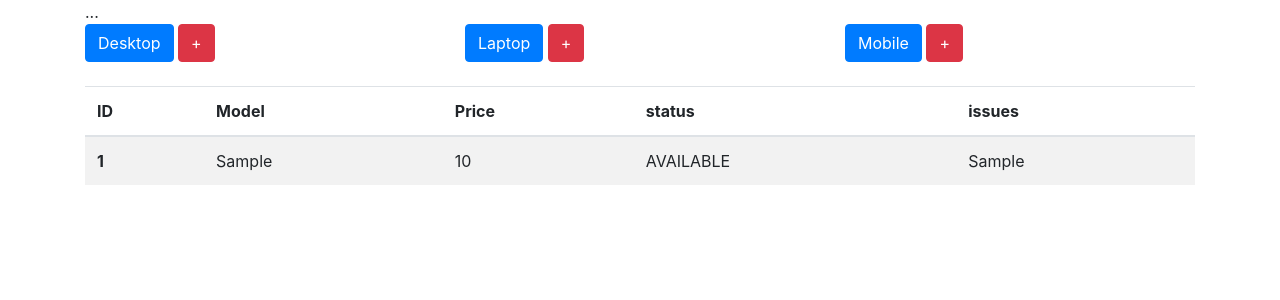
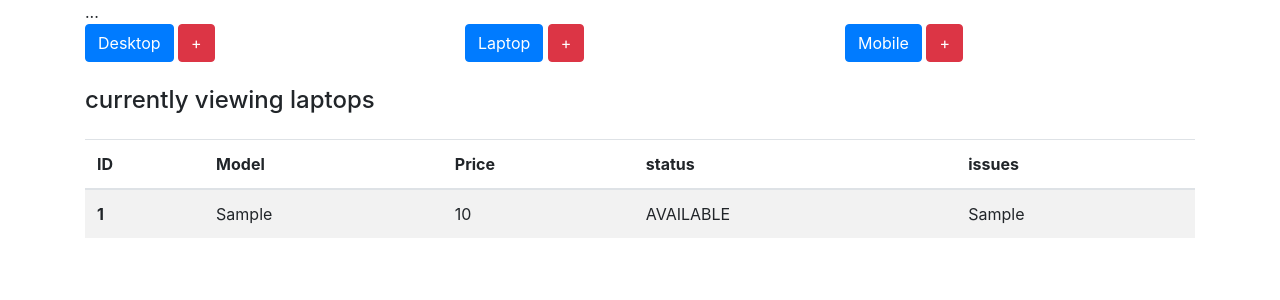
Before and after one commit to kenmugy/django-ims, a Django app: page /laptops in a window 1280 px wide. Shown: the part 42-342 px from the top of the page. Run offline with Django 3.2, Linux system fonts and the light colour scheme; tables that the repository leaves empty hold one stand-in row (values such as "Sample post"); some libraries are stand-ins or nearby versions.

Commit message:
Add viewing h4 info

```diff
--- a/inventory/templates/inventory/index.html
+++ b/inventory/templates/inventory/index.html
@@ -13,6 +13,9 @@
     <a href="" class="btn btn-danger">+</a>
   </div>
 </div>
+<h4 class="mt-4">
+    currently viewing {{title}}
+</h4>
 <table class="table table-striped mt-4">
   <thead>
     <tr>
```
